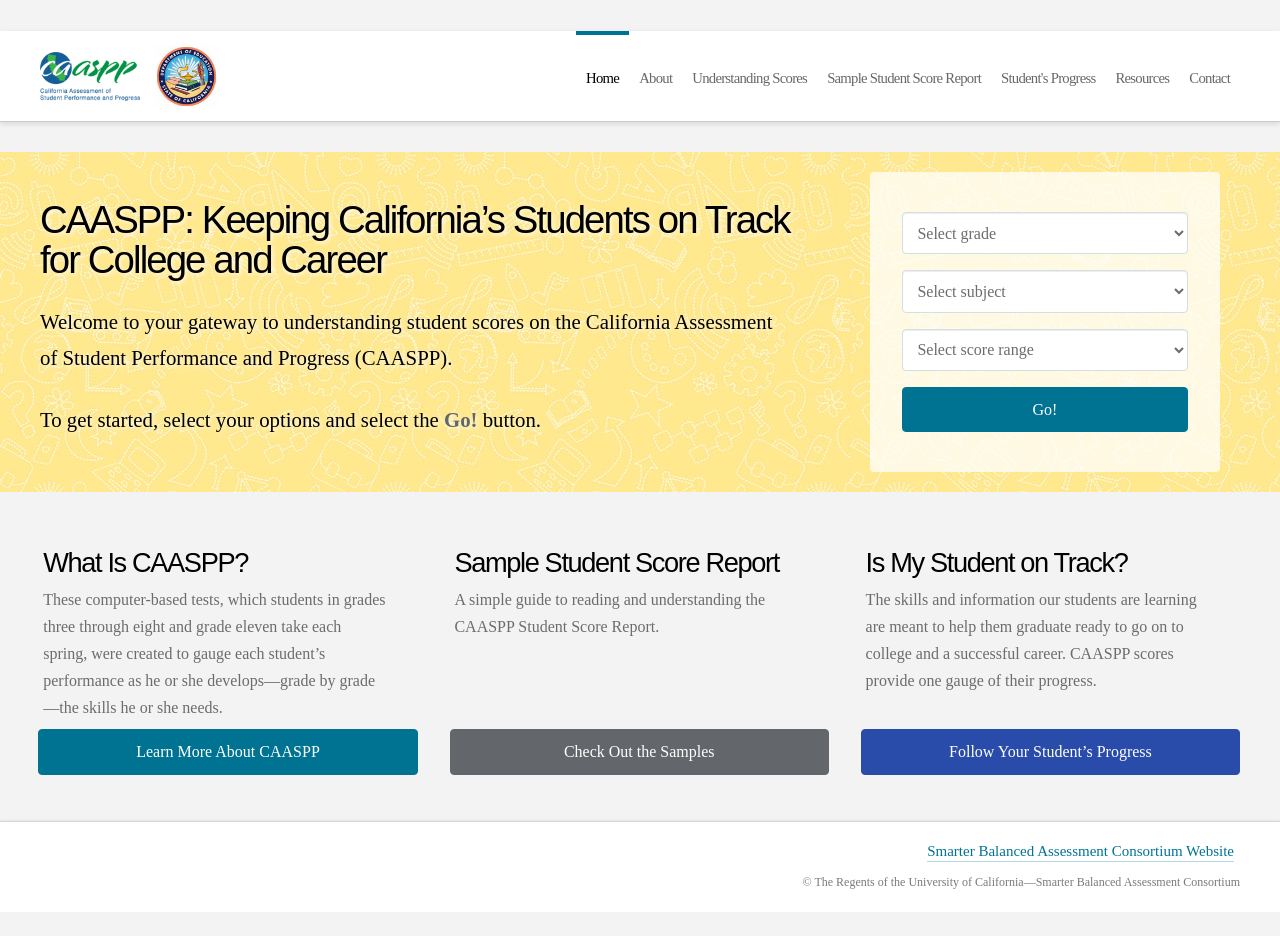
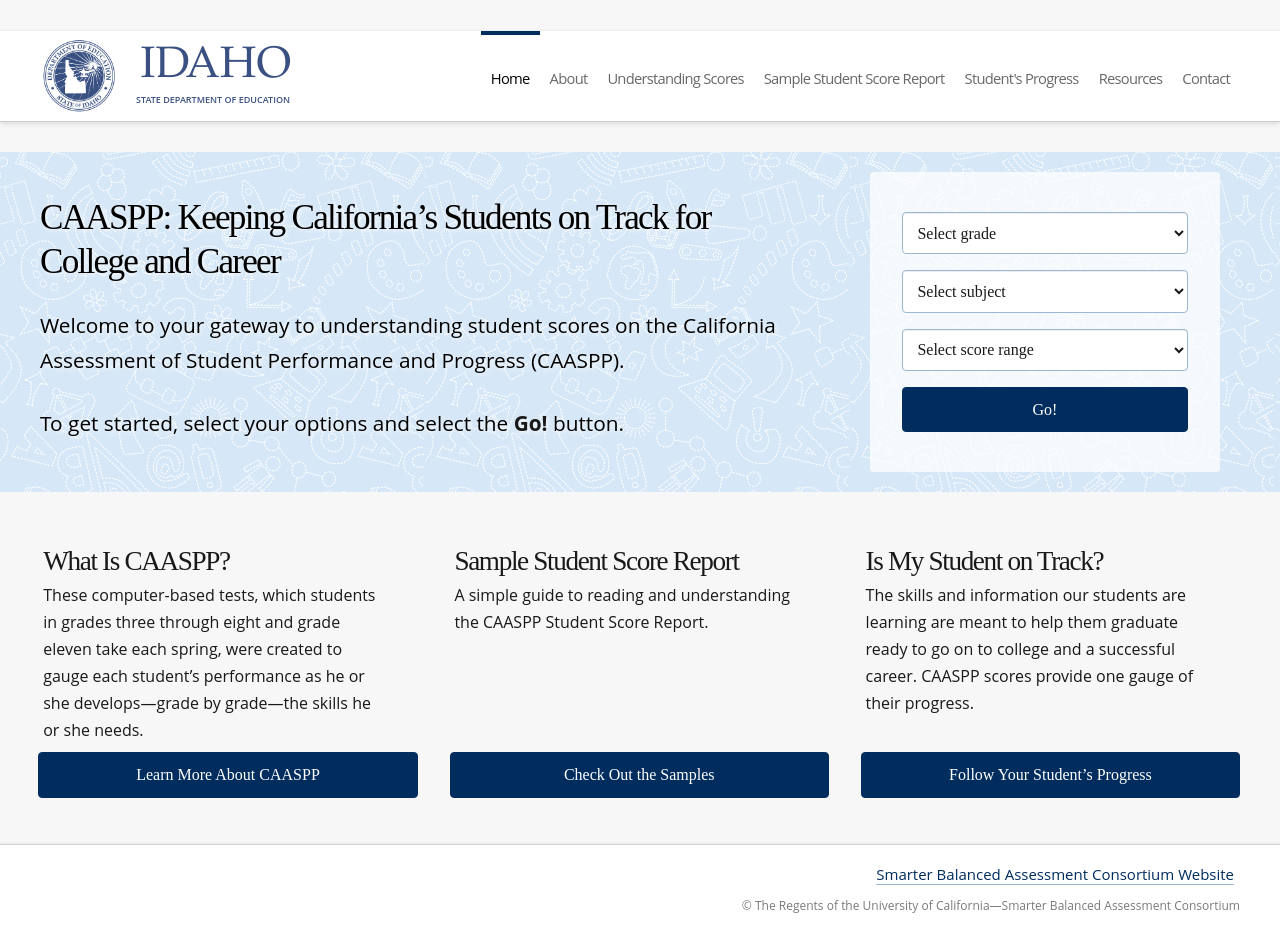
Before and after one commit to alexdean201/TestScoreGuide, a Jekyll site: the page built from index.md, in a window 1280 px wide. Built offline with Jekyll 4.4.1, drawn with Linux system fonts in a browser that asks for light colours; before the commit the page ends 912 px from its top, so only the background shows below that.

Commit message:
visual customizations
edits to CSS and branding files

```diff
--- a/_includes/fonts.html
+++ b/_includes/fonts.html
@@ -1,18 +1,5 @@
 
 {% comment %}
-
-	Why these fonts?
-
-	From: "Brad Walker" <brad.walker@smarterbalanced.org>
-	Date: Wed, May 18, 2016 at 3:47 PM -0700
-	Subject: Re: Smarter Balanced Test Score Guide Mockups - Next Steps
-
-	> The website fonts are free Google fonts: PT Sans for headers and PT Serif for body.
-	> [Rector, Leslie] It appears that Tony has approved Brad's mockup (and by extension,
-	>                  typography selection) for the Student Score Report Guide site..
-
-
-	24 May 2016
 
 	Using the Google Font Loader
 		https://github.com/typekit/webfontloader
--- a/_includes/header.html
+++ b/_includes/header.html
@@ -20,12 +20,14 @@
 
 						<div id="logo">
 
-							<div id="state-logo" class="logo">
+	 						<!--<div id="state-logo" class="logo">
 								<img src="{{ site.baseurl }}/img/CAASPP-logo.png" alt="California Assessment of Student Performance and Progress logo" height="72" width="149" />
-							</div>
+							</div>-->
 							<div id="state-seal" class="logo">
-								<img src="{{ site.baseurl }}/img/ca-dept-ducation.jpg" alt="California Department of Education" height="72" width="72" />
-							</div>
+								<img src="{{ site.baseurl }}/img/ID-sde-logo.jpg" alt="Idaho State Department of Education" height="100" width="100" />
+
+                            </div>
+                            <div class="header-name"><p><span id="idaho-mark">IDAHO</span><br> <span id="idaho-sub">STATE DEPARTMENT OF EDUCATION</span></p></div>
 
 						</div><!-- /logo -->
 
--- a/_sass/_base.scss
+++ b/_sass/_base.scss
@@ -148,7 +148,7 @@
 		color: $color-body;
 		background-color: $color-body-background;
 		height: 100.1%;   // force the scroll bar to always appear
-		font-family: $font-serifs;
+		font-family: $font-sans-serifs;
 		line-height: $font-lineheight-default;
 		}
 
@@ -164,7 +164,7 @@
 h6 {
     margin: 1.25rem 0 0.2rem;
 	color: $color-heading;
-	font-family: $font-sans-serifs;
+	font-family: $font-serifs;
     font-style: normal;
     font-weight: 400;
 	letter-spacing: -0.05em;
@@ -175,7 +175,7 @@
 h1 {
 	color: $color-h1;
 	font-size: $font-size-h1;
-	line-height: 1.05;
+	line-height: 1.15;
 	border-bottom: 1px solid $color-h1-underline;
 	padding-bottom: 0.25rem;
 	}
@@ -183,6 +183,8 @@
 h2, .h2 {
 	color: $color-h2;
 	font-size: $font-size-h2;
+	line-height: 1.25;
+
 	}
 
 h3 {
@@ -476,64 +478,43 @@
 
 		.btn-blue {
 			color: #fff;
-		background-color: #007393;
-		border: 1px solid #007393;
+			background-color: $color-button1;
+			border: 1px solid $color-button1;
 			border-radius: $border-radius;
 			}
 		.btn-blue:hover {
-		background-color: #004355;
-		border-color: #004355;
+			background-color: $color-button1-hover;
+			border-color: $color-button1-hover;
 			}
 
 		.home .right-wrap button[disabled]:hover,
 		[disabled].btn-blue:hover {
-		background-color: #007393;
-		border-color: #007393;
+			background-color: $color-button1-hover;
+			border-color: $color-button1-hover;
 			}
 
 
 			.btn-gray {
 				color: #fff;
-		background-color: #63666A;
-		border: 1px solid #63666A;
+				background-color: $color-button2;
+				border: 1px solid $color-button2;
 				border-radius: $border-radius;
 				}
 			.btn-gray:hover {
-		background-color: #313335;
-		border-color: #313335;
+				background-color: $color-button2-hover;
+				border-color: $color-button2-hover;
 				}
 
 				.btn-green {
 					color: #fff;
-
-		// this green color is from SB but doesn't pass contrast standards; dhj
-		// background-color: #358c21;
-		// border: 1px solid #358c21;
-		//
-		// 2016-06-09; a dark green color that does pass; dhj
-		// background-color: #237211;
-		// border: 1px solid #237211;
-		//
-		// 2016-06-09; but now they want a blue instead; dhj   (╯°□°)╯︵ ┻━┻
-		//
-		background-color: #294baa;
-		border: 1px solid #294baa;
+					background-color: $color-button3;
+					border: 1px solid $color-button3;
 
 					border-radius: $border-radius;
 					}
 				.btn-green:hover {
-		// this green color is from sb but doesn't pass contrast standards; dhj
-		// background-color: #286919;
-		// border-color: #286919;
-		//
-		// 2016-06-09; a dark green color that does pass; dhj
-		// background-color: #1f640f;
-		// border-color: #1f640f;
-		//
-		// 2016-06-09; but now they want a blue instead; dhj
-		//
-		background-color: #1d367c;
-		border-color: #1d367c;
+					background-color: $color-button3-hover;
+					border-color: $color-button3-hover;
 					}
 
 	.home button[class^="btn-"] {
--- a/_sass/_layout.scss
+++ b/_sass/_layout.scss
@@ -82,7 +82,7 @@
 #logo {
     display: block;
     float: left;
-	width: 183px !important;
+	width: 260px !important;
 	min-height: 90px;
     line-height: 1;
     text-decoration: none;
@@ -92,7 +92,7 @@
 #logo > div {
 	display: inline-block;
 	vertical-align: middle;
-	margin-top: 13px;
+	margin-top: 2px;
 	}
 
 // 95 + 10 + 60 + 10
@@ -101,8 +101,13 @@
 	margin-right: 10px;
 	}
 #state-seal	{
-	width: 65px;
+	width: 85px;
 	}
+
+.header-name {
+		margin-top: -4.6em !important;
+		margin-left: 6em;
+}
 
 .navbar-btn {
 	float: right;
@@ -377,8 +382,8 @@
 .home .right-wrap button {
 	color: #fff;
 	padding: 0.5rem 0;
-	background-color: #007393;
-	border: 1px solid #007393;
+	background-color: $color-button1;
+	border: 1px solid $color-button1;
 	border-radius: $border-radius;
 	}
 .home .right-wrap button:hover {
--- a/css/main.scss
+++ b/css/main.scss
@@ -8,8 +8,8 @@
 
 $border-radius: 4px;
 
-$font-serifs: 'PT Serif', serif;
-$font-sans-serifs: 'PT Sans', sans-serif;
+$font-serifs: 'Merriweather', serif;
+$font-sans-serifs: 'Open Sans', sans-serif;
 
 $font-size-default: 16px;
 $font-size-formfields: 13px;
@@ -29,47 +29,59 @@
 $font-lineheight-footer: 1.3;
 
 $font-size-h1: 250%;
-$font-size-h2: 240%;
+$font-size-h2: 220%;
 $font-size-h3: 205%;
 $font-size-h4: 160%;
 $font-size-h5: 145%;
 $font-size-h6: 100%;
 
-$color-body: #6c6c6c;
-$color-body-background: #f3f3f3;
+$color-body: #191919;
+$color-body-background: #f7f7f7;
 
-$color-bold: #63666a;
+$color-bold: #191919;
 
 $color-hr: #f2f2f2;
 
-$color-h1: #008ab1;
-$color-h1-underline: #d3dfe1;
-$color-h2: #000000;
+$color-h1: #002d5d;
+$color-h1-underline: #9bb7d4;
+$color-h2: #191919;
 
-$color-underline: #d3dfe1;
+$color-underline: #9bb7d4;
 $color-form-placeholder: #c5c5c5;
 $color-form-disabled-background: #eee;
 
 $color-heading: #63666a;
 $color-footer: #7a7a7a;
 
-$color-anchor: #007393;
-$color-anchor-underline: #b2dbe7;
+$color-anchor: #002d5d;
+$color-anchor-underline: #9bb7d4;
 
-$color-anchor-hover: #358c21;
-$color-anchor-hover-underline: #a1d794;
+$color-anchor-hover: #002d5d;
+$color-anchor-hover-underline: #002d5d;
 
 $color-anchor-focus: #008ab1;
 $color-anchor-focus-background: #e5f3f7;
 
 $color-topbar: #686868;
-$color-topbar-hover: #007393;
+$color-topbar-hover: #002d5d;
 
 
 $color-accordion-gray: #ccc;
 $color-claim-trigger: #272727;
 $color-claim-text: #000;
 $color-claim-background: #f0f0f0;
+
+// Button color customization
+
+$color-button1: #002d5d;
+$color-button1-hover: #001f41;
+
+$color-button2: #002d5d;
+$color-button2-hover: #001f41;
+
+$color-button3: #002d5d;
+$color-button3-hover:#001f41;
+
 
 // These colors all failed the accessiblity contrast check when applied to the font
 // font is not black, but these color are pulled in for the background color; dhj
@@ -86,7 +98,7 @@
 $sb-logo-statecolor: #ffca02;
 
 $table-heading-color: #fff;
-$table-heading-background:  #007393;
+$table-heading-background:  #002d5d;
 
 $byclaim-background-color: #ffffe8;
 
@@ -101,3 +113,26 @@
 		"ie"
 
 ;
+
+// logo header customization
+#idaho-mark{
+  font-family: Baskerville, 'Palatino Linotype', Palatino, 'Century Schoolbook L', 'Times New Roman', serif;
+  font-size: 44px;
+  font-weight: 500;
+  color: #3a5082;
+  padding-left: .1em;
+}
+#state-seal img{
+  margin-top:.4em;
+  max-width:90%;
+}
+#idaho-sub{
+  font-family: 'Open Sans', sans-serif;
+  display: inline-block;
+  margin: 0px;
+  padding: 0px;
+  font-weight: 600;
+  color: #3a5082;
+  font-size: 9px;
+  line-height: 10px;
+}
```
Also changed, not shown: other parts of _includes/fonts.html (+1 -1 lines), img/ID-sde-logo.jpg (added), img/ca-dept-ducation.jpg (deleted), img/home-bg.jpg. Lines whose indentation alone changed are shown as unchanged.
